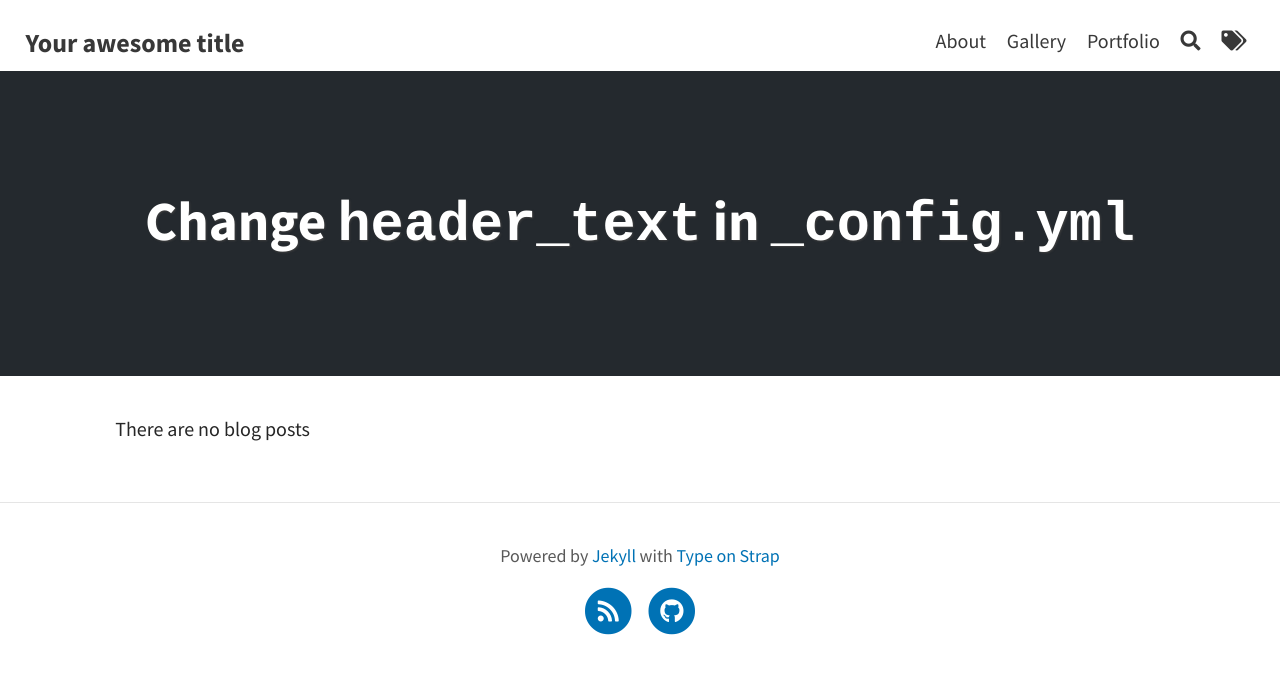
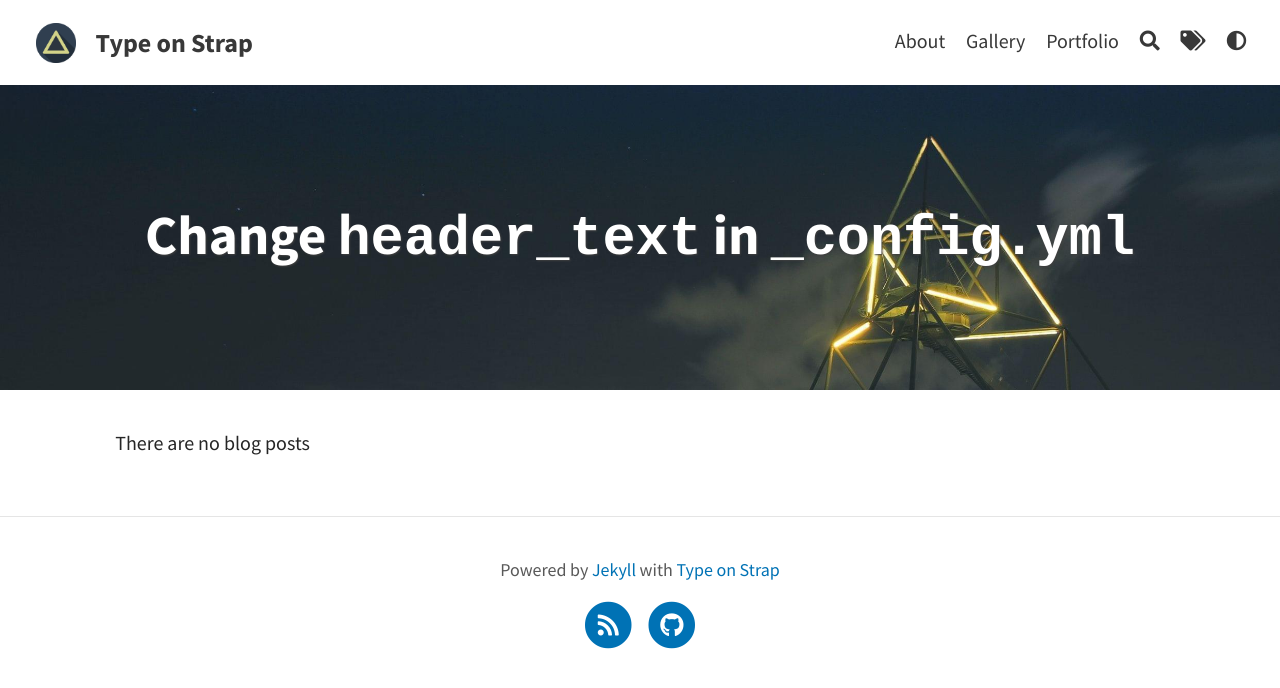
Before and after one commit to jacksuhkr/jacksuhkr.github.io, a Jekyll site: the page built from index.markdown, in a window 1280 px wide. Shown: the top 688 px of the page. Built offline with Jekyll 4.4.1, drawn with Linux system fonts in a browser that asks for light colours; the list of posts is cut into pages by our own code; some of the changed lines change nothing that is shown.

Commit message:
Update _config.yml

```diff
--- a/_config.yml
+++ b/_config.yml
@@ -1,55 +1,57 @@
-# Welcome to Jekyll!
-#
-# This config file is meant for settings that affect your whole blog, values
-# which you are expected to set up once and rarely edit after that. If you find
-# yourself editing this file very often, consider using Jekyll's data files
-# feature for the data you need to update frequently.
-#
-# For technical reasons, this file is *NOT* reloaded automatically when you use
-# 'bundle exec jekyll serve'. If you change this file, please restart the server process.
-#
-# If you need help with YAML syntax, here are some quick references for you:
-# https://learn-the-web.algonquindesign.ca/topics/markdown-yaml-cheat-sheet/#yaml
-# https://learnxinyminutes.com/docs/yaml/
-#
-# Site settings
-# These are used to personalize your new site. If you look in the HTML files,
-# you will see them accessed via {{ site.title }}, {{ site.email }}, and so on.
-# You can create any custom variable you would like, and they will be accessible
-# in the templates via {{ site.myvariable }}.
+# SITE CONFIGURATION
+baseurl: "/Type-on-Strap"
+url: "https://sylhare.github.io"
 
-title: Your awesome title
-email: your-email@example.com
-description: >- # this means to ignore newlines until "baseurl:"
-  Write an awesome description for your new site here. You can edit this
-  line in _config.yml. It will appear in your document head meta (for
-  Google search results) and in your feed.xml site description.
-baseurl: "" # the subpath of your site, e.g. /blog
-url: "" # the base hostname & protocol for your site, e.g. http://example.com
-twitter_username: jekyllrb
-github_username:  jekyll
+# THEME-SPECIFIC CONFIGURATION
+title: Type on Strap                                    # site's title
+description: "A website with blog posts and pages"      # used by search engines
+avatar: assets/img/triangle.png                         # Empty for no avatar in navbar
+favicon: assets/favicon.ico                             # Icon displayed in the tab
 
-# Build settings
-theme: minima
-plugins:
-  - jekyll-feed
+# Header and footer text
+header_text: Change <code>header_text</code> in <code>_config.yml</code>  # Change Blog header text
+header_feature_image: assets/img/header/triangular.jpeg
+header_feature_image_responsive: true
+footer_text: >
+  Powered by <a href="https://jekyllrb.com/">Jekyll</a> with <a href="https://github.com/sylhare/Type-on-Strap">Type on Strap</a>
 
-# Exclude from processing.
-# The following items will not be processed, by default.
-# Any item listed under the `exclude:` key here will be automatically added to
-# the internal "default list".
-#
-# Excluded items can be processed by explicitly listing the directories or
-# their entries' file path in the `include:` list.
-#
-# exclude:
-#   - .sass-cache/
-#   - .jekyll-cache/
-#   - gemfiles/
-#   - Gemfile
-#   - Gemfile.lock
-#   - node_modules/
-#   - vendor/bundle/
-#   - vendor/cache/
-#   - vendor/gems/
-#   - vendor/ruby/
+# Blog
+excerpt: true                                           # Or "truncate" (first 250 characters), "false" to disable
+post_navigation: true
+color_image: /assets/img/lineart.png                    # A bit transparent for color posts.
+
+# Features
+# More in the _data folder for share buttons, author and language
+# For layout customization, go to the "_sass > base" folder, and check "_variables.scss"
+katex: true                                             # Enable if using math markup
+mermaid: default                                        # Enable mermaid-js for diagrams, use theme: base, forest, dark, default, neutral
+google_analytics:                                       # Tracking ID, e.g. "UA-000000-01"
+cookie_consent: false                                   # To respect the usage of cookies
+color_theme: auto                                       # auto, dark or light
+
+# Comments
+comments:
+  disqus_shortname:                                     # Your discus shortname for comments
+  cusdis_app_id:                                        # Your cusdis data-app-id
+  utterances:                                           # Enable by filling below information. For more info, go to https://utteranc.es
+    repo:                                               # your public comments repository (e.g. owner/repo)
+    issue-term:                                         # Issue term (e.g. "comment" consider issues with this word in the title as comments)
+
+# PAGINATION
+paginate: 5
+paginate_path: "/blog/page:num"
+
+# PORTFOLIO
+collections:
+  portfolio:
+    output: true
+    permalink: /:collection/:name
+
+# BUILD SETTINGS
+sass:
+  style: compressed
+plugins: [jekyll-paginate, jekyll-seo-tag, jekyll-feed]
+exclude: [".jekyll-cache", ".jekyll-metadata", ".idea", "vendor/*", "assets/node_modules/*"]
+
+# theme: type-on-strap                                  # if using the theme as a jekyll theme gem
+remote_theme: sylhare/Type-on-Strap                     # If using as a remote_theme in github
```
